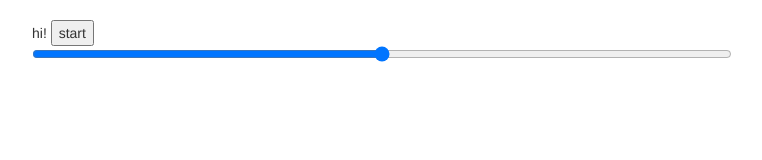
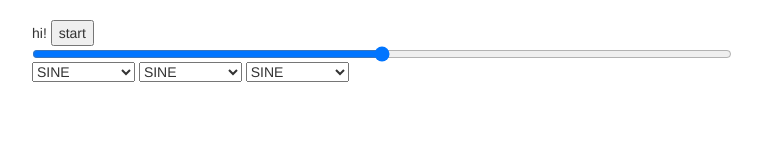
Before and after one commit to danielstern/angular-synthesizer, a website: page app/index.html in a window 1280 px wide. Shown: the whole page, without its empty margins (258-1020 px from the left). Drawn offline with nearby package versions, Linux system fonts and the light colour scheme; files that its build step writes are made by us from their sources.

Commit message:
no progrss.. but werks

```diff
--- a/app/index.html
+++ b/app/index.html
@@ -33,6 +33,34 @@
         start
       </button>
       <input type=range ng-model=frequency min=0 max=720>
+
+      <oscillator>
+        <select ng-model=wave>
+          <option>SINE</option>
+          <option>SAWTOOTH</option>
+          <option>SQUARE</option>
+          <option>TRIANGLE</option>
+        </select>
+      </oscillator>
+
+      <oscillator>
+        <select ng-model=wave>
+          <option>SINE</option>
+          <option>SAWTOOTH</option>
+          <option>SQUARE</option>
+          <option>TRIANGLE</option>
+        </select>
+      </oscillator>
+
+      <oscillator>
+        <select ng-model=wave>
+          <option>SINE</option>
+          <option>SAWTOOTH</option>
+          <option>SQUARE</option>
+          <option>TRIANGLE</option>
+        </select>
+      </oscillator>
+
     </ng-synthesizer>
 
     </div>
--- a/app/scripts/main.js
+++ b/app/scripts/main.js
@@ -8,26 +8,40 @@
 
   .directive('ngSynthesizer', function() {
       return {
-  		restrict:"AE",
-  		link:function(scope,elem,attrs){
+          restrict: "AE",
+          controller: function ($scope) {
+              $scope.playing = true;
+          }
+
+      }
+  })
+      .directive('oscillator', function() {
+          return {
+              restrict: "AE",
+              require: "^ngSynthesizer",
+              link: function(scope, elem, attrs) {
                   scope.context = new webkitAudioContext(); // Create audio container
                   scope.frequency = attrs.frequency;
-  			  console.log("attrs?",attrs);
               },
-  		controller:function($scope) {
+              controller: function($scope) {
                   $scope.playing = false;
 
-  			$scope.$watch("frequency",function(val){
-  				console.log("frequency changed...",val);
+                  $scope.$watch("frequency", function(val) {
                       if ($scope.oscillator) {
                           $scope.oscillator.frequency.value = val;
                       }
+                  })
 
+                  $scope.wave = "SINE";
+
+                  $scope.$watch("wave", function(val) {
+                      if ($scope.oscillator) {
+                          $scope.oscillator.type = $scope.oscillator[val];
+                      }
                   })
 
                   $scope.play = function() {
                       $scope.playing = true;
-
                       $scope.oscillator = $scope.context.createOscillator(); // Create sound source
                       $scope.oscillator.connect($scope.context.destination); // Connect sound to output
                       $scope.oscillator.frequency.value = $scope.frequency || 320;
```
Lines whose indentation alone changed are shown as unchanged.
